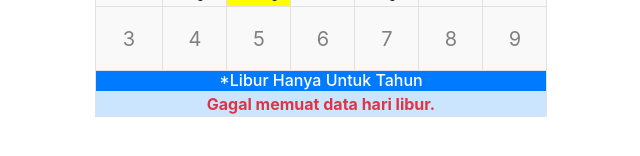
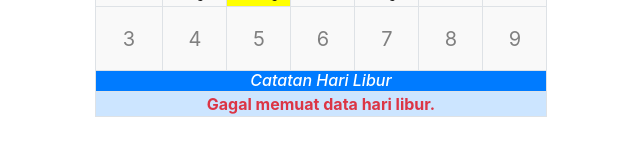
Before and after one commit to arifsz/arifsz.github.io, a plain HTML site: page index.html in a window 1280 px wide. Shown: the part 518-674 px from the top of the page, without its empty margins (319-959 px from the left). Drawn offline with nearby package versions, Linux system fonts and the light colour scheme; no server answers.

Commit message:
Update index.html

```diff
--- a/index.html
+++ b/index.html
@@ -202,7 +202,7 @@
    <td colSpan='1' class='jumat' id='iD40'/>
    <td colSpan='1' class='sabtu' id='iD41'/>
   </tr>
-    <tr><td class='h6 bg-primary text-white' colSpan='7'>*Libur Hanya Untuk Tahun <i id='thN'></i></i></td></tr>
+    <tr><td class='h6 bg-primary text-white' colSpan='7'><i>Catatan Hari Libur</i></td></tr>
   <tr><td class='alert-primary text-danger' colSpan='7' id='Lbr'></td></tr>
 
   </tbody>
```
